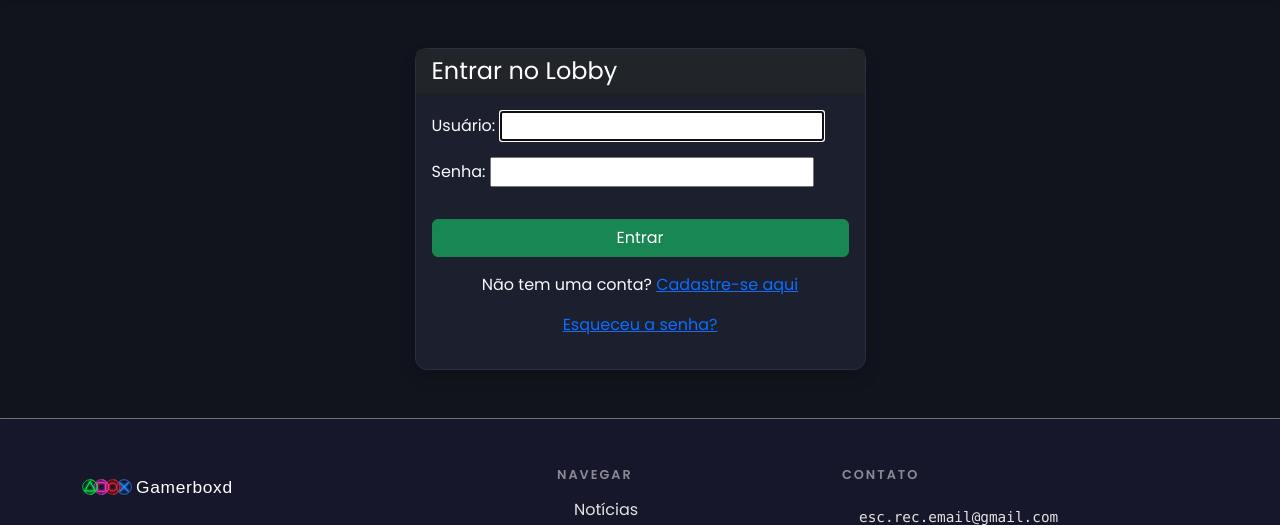
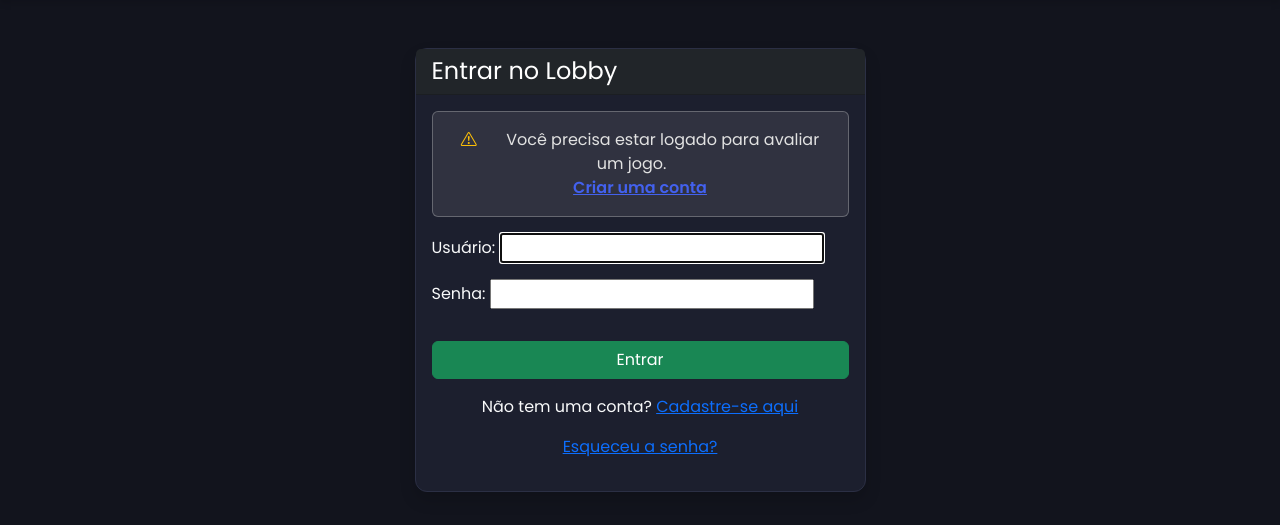
Before and after one commit to David-DEV2005/Gameboxd-Projeto-de-Desenvolvimento-Web-2, a Django app: a page that uses lobby/templates/lobby/login.html in a window 1280 px wide. Shown: the part 95-620 px from the top of the page. Run offline with Django 5.2, Linux system fonts and the light colour scheme.

Commit message:
Correção de bug
Correção onde dava tela de erro ao tentar fazer uma review sem estar loggado

```diff
--- a/core/settings.py
+++ b/core/settings.py
@@ -151,6 +151,7 @@ USE_TZ = True
 
 STATIC_URL = 'static/'
 
+LOGIN_URL = 'login'
 LOGIN_REDIRECT_URL = 'index'
 LOGOUT_REDIRECT_URL = 'index'
 MEDIA_URL = '/media/'
--- a/lobby/templates/lobby/login.html
+++ b/lobby/templates/lobby/login.html
@@ -7,6 +7,14 @@
                 <h4 class="mb-0">Entrar no Lobby</h4>
             </div>
             <div class="card-body">
+                {% if request.GET.next %}
+                <div class="alert border text-center mb-3" style="background-color: rgba(226,226,226,0.1); border-color: rgba(226,226,226,0.3) !important;">
+                    <i class="bi bi-exclamation-triangle me-2 text-warning"></i>
+                    <span class="nav-offwhite">Você precisa estar logado para avaliar um jogo.</span>
+                    <br>
+                    <a href="{% url 'register' %}" class="fw-bold text-primary">Criar uma conta</a>
+                </div>
+                {% endif %}
                 <form method="POST">
                     {% csrf_token %}
                     {{ form.as_p }}
--- a/lobby/views.py
+++ b/lobby/views.py
@@ -176,7 +176,7 @@ def game_wall(request, id):
 
     return render(request, 'lobby/game_wall.html', context)
 
-
+@login_required
 def rating(request, id):
     # Puxa o jogo que vai receber a avaliação
     jogo = Jogo.objects.get(id=id)
```
